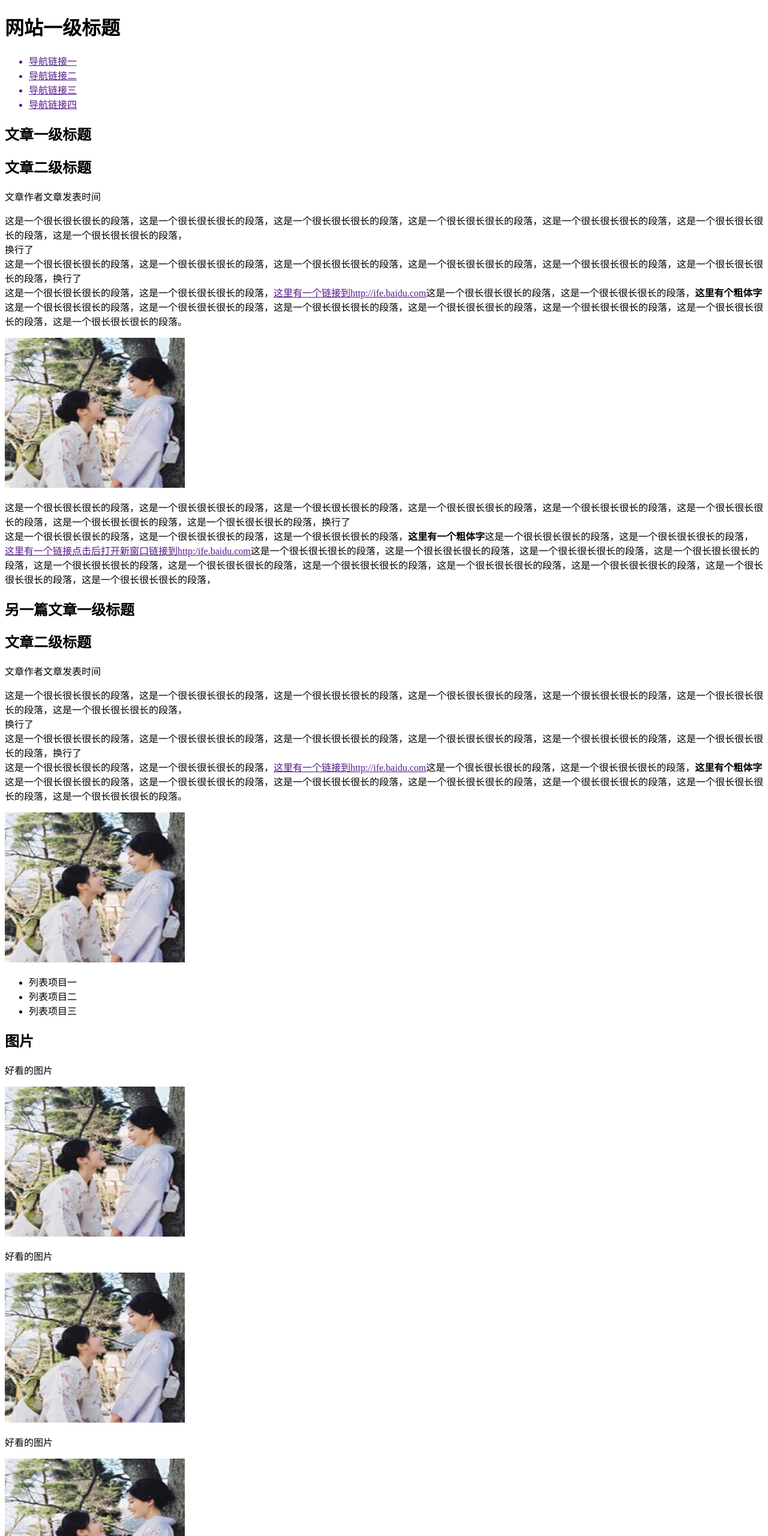
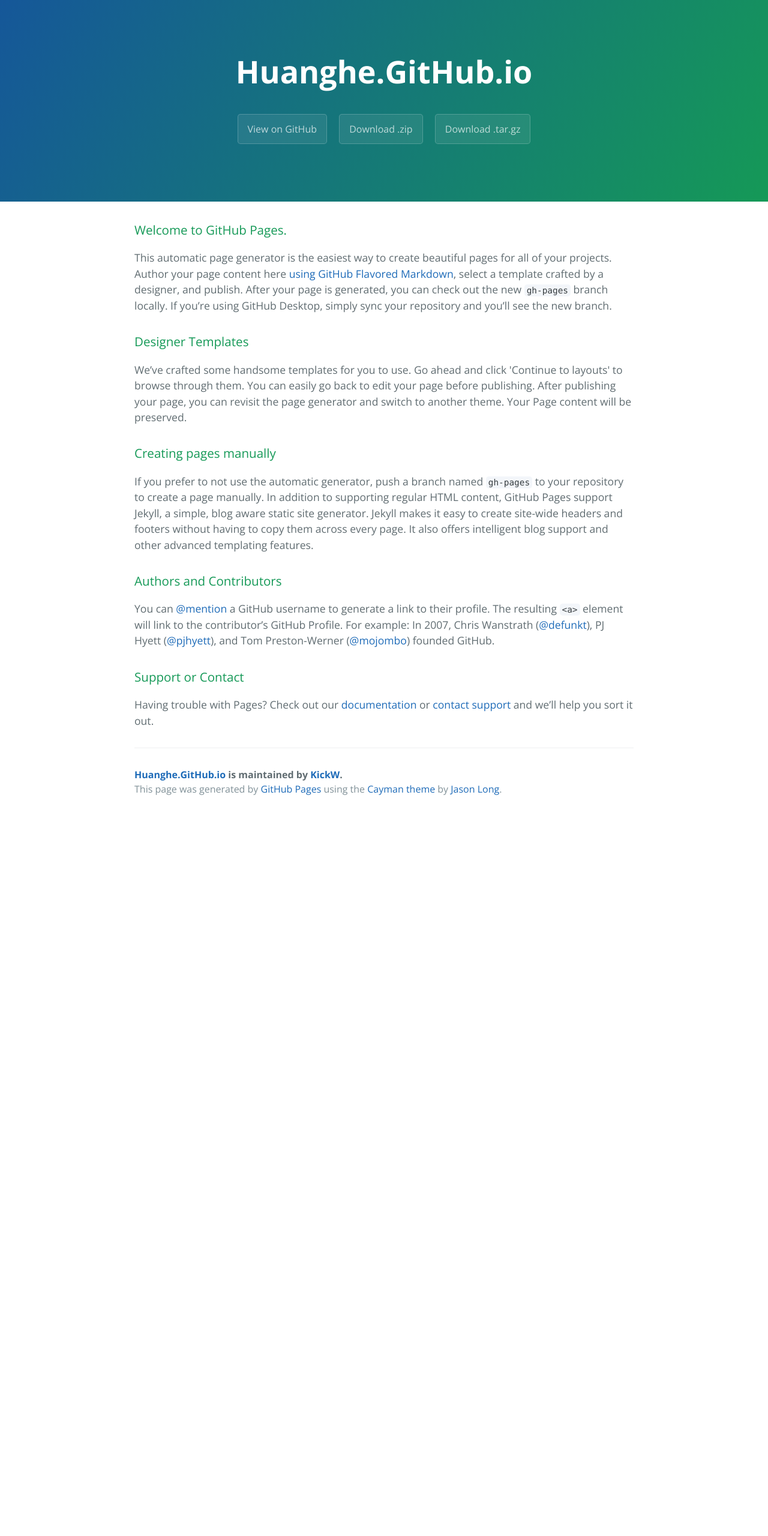
Before and after one commit to KickW/huanghe.github.io, a plain HTML site: page index.html in a window 1280 px wide. Shown: the top 2560 px of the page at 60% size. After the commit the page ends 1359 px from the top, so only its background shows below. Drawn offline with nearby package versions, Linux system fonts and the light colour scheme.

Commit message:
Create gh-pages branch via GitHub

```diff
--- a/index.html
+++ b/index.html
@@ -1,131 +1,57 @@
 <!DOCTYPE html>
-<html lang="en">
+<html lang="en-us">
   <head>
     <meta charset="UTF-8">
-	<title>task1</title>
+    <title>Huanghe.GitHub.io by KickW</title>
+    <meta name="viewport" content="width=device-width, initial-scale=1">
+    <link rel="stylesheet" type="text/css" href="stylesheets/normalize.css" media="screen">
+    <link href='https://fonts.googleapis.com/css?family=Open+Sans:400,700' rel='stylesheet' type='text/css'>
+    <link rel="stylesheet" type="text/css" href="stylesheets/stylesheet.css" media="screen">
+    <link rel="stylesheet" type="text/css" href="stylesheets/github-light.css" media="screen">
   </head>
   <body>
-	<div class="header">
-	<h1>网站一级标题</h1>
-		<ul>
-			<a href=""><li>导航链接一</li></a>
-			<a href=""><li>导航链接二</li></a>
-			<a href=""><li>导航链接三</li></a>
-			<a href=""><li>导航链接四</li></a>
-		</ul>
-	</div>
-	<div class="passage">
-		<h2>文章一级标题</h2>
-		<h2>文章二级标题</h2>
-		<p><span>文章作者</span><span>文章发表时间</span></p>
-		<p>这是一个很长很长很长的段落，这是一个很长很长很长的段落，这是一个很长很长很长的段落，这是一个很长很长很长的段落，这是一个很长很长很长的段落，这是一个很长很长很长的段落，这是一个很长很长很长的段落，</br>换行了</br>这是一个很长很长很长的段落，这是一个很长很长很长的段落，这是一个很长很长很长的段落，这是一个很长很长很长的段落，这是一个很长很长很长的段落，这是一个很长很长很长的段落，换行了</br>这是一个很长很长很长的段落，这是一个很长很长很长的段落，<a href="">这里有一个链接到http://ife.baidu.com</a>这是一个很长很长很长的段落，这是一个很长很长很长的段落，<b>这里有个粗体字</b>这是一个很长很长很长的段落，这是一个很长很长很长的段落，这是一个很长很长很长的段落，这是一个很长很长很长的段落，这是一个很长很长很长的段落，这是一个很长很长很长的段落，这是一个很长很长很长的段落。</p>
-		<img src="网页.gif" style="width:300px;height: 250px;" alt="">
-		<p>这是一个很长很长很长的段落，这是一个很长很长很长的段落，这是一个很长很长很长的段落，这是一个很长很长很长的段落，这是一个很长很长很长的段落，这是一个很长很长很长的段落，这是一个很长很长很长的段落，这是一个很长很长很长的段落，换行了</br>这是一个很长很长很长的段落，这是一个很长很长很长的段落，这是一个很长很长很长的段落，<b>这里有一个粗体字</b>这是一个很长很长很长的段落，这是一个很长很长很长的段落，<a href="">这里有一个链接点击后打开新窗口链接到http:/ife.baidu.com</a>这是一个很长很长很长的段落，这是一个很长很长很长的段落，这是一个很长很长很长的段落，这是一个很长很长很长的段落，这是一个很长很长很长的段落，这是一个很长很长很长的段落，这是一个很长很长很长的段落，这是一个很长很长很长的段落，这是一个很长很长很长的段落，这是一个很长很长很长的段落，这是一个很长很长很长的段落，</p>
-		<h2>另一篇文章一级标题</h2>
-		<h2>文章二级标题</h2>
-		<p><span>文章作者</span><span>文章发表时间</span></p>
-		<p>这是一个很长很长很长的段落，这是一个很长很长很长的段落，这是一个很长很长很长的段落，这是一个很长很长很长的段落，这是一个很长很长很长的段落，这是一个很长很长很长的段落，这是一个很长很长很长的段落，</br>换行了</br>这是一个很长很长很长的段落，这是一个很长很长很长的段落，这是一个很长很长很长的段落，这是一个很长很长很长的段落，这是一个很长很长很长的段落，这是一个很长很长很长的段落，换行了</br>这是一个很长很长很长的段落，这是一个很长很长很长的段落，<a href="">这里有一个链接到http://ife.baidu.com</a>这是一个很长很长很长的段落，这是一个很长很长很长的段落，<b>这里有个粗体字</b>这是一个很长很长很长的段落，这是一个很长很长很长的段落，这是一个很长很长很长的段落，这是一个很长很长很长的段落，这是一个很长很长很长的段落，这是一个很长很长很长的段落，这是一个很长很长很长的段落。</p>
-		<img src="网页.gif" style="width:300px;height: 250px;" alt="">
-		<ul>
-			<li>列表项目一</li>
-			<li>列表项目二</li>
-			<li>列表项目三</li>
-		</ul>
-		<h2>图片</h2>
-		<p>好看的图片</p>
-		<img src="网页.gif" style="width:300px;height: 250px;" alt="">
-		<p>好看的图片</p>
-		<img src="网页.gif" style="width:300px;height: 250px;" alt="">
-		<p>好看的图片</p>
-		<img src="网页.gif" style="width:300px;height: 250px;" alt="">
-		<p>好看的图片</p>
-		<img src="网页.gif" style="width:300px;height: 250px;" alt="">
-		<p>好看的图片</p>
-		<img src="网页.gif" style="width:300px;height: 250px;" alt="">
-		<p>好看的图片</p>
-		<img src="网页.gif" style="width:300px;height: 250px;" alt="">
-		<p>好看的图片</p>
-		<img src="网页.gif" style="width:300px;height: 250px;" alt="">
-		<p>好看的图片</p>
-		<img src="网页.gif" style="width:300px;height: 250px;" alt="">
-		<p>好看的图片</p>
-		<img src="网页.gif" style="width:300px;height: 250px;" alt="">
-		<p>好看的图片</p>
-		<img src="网页.gif" style="width:300px;height: 250px;" alt="">
-		<h2>最后一篇文章一级标题</h2>
-		<h2>文章二级标题</h2>
-		<p><span>文章作者</span><span>文章发表时间</span></p>
-		<ol>
-			<li>排名1</li>
-			<li>排名2</li>
-			<li>排名3</li>
-		</ol>
-		<p>下面是一个表格，给表格加了一个border="1"好让你看出是一个表格</p>
-		<table border="1">
-			<tr>
-				<th>表头</th>
-				<th>表头</th>
-				<th>表头</th>
-			</tr>
-			<tr>
-				<td>表内容单元格</td>
-				<td>表内容单元格</td>
-				<td><a href="">操作</a></td>
-			</tr>
-			<tr>
-				<td>表内容单元格</td>
-				<td>表内容单元格</td>
-				<td><a href="">操作</a></td>
-			</tr>
-			<tr>
-				<td>表内容单元格</td>
-				<td>表内容单元格</td>
-				<td><a href="">操作</a></td>
-			</tr>
-			<tr>
-				<td>表内容单元格</td>
-				<td>表内容单元格</td>
-				<td><a href="">操作</a></td>
-			</tr>
-			<tr>
-				<td>总计</td>
-				<td colspan="2">1000</td>
-			</tr>
-		</table>
-		<h2>这里以后是一个侧栏，这是侧栏的标题</h2>
-		<h2>侧栏注册窗口标题</h2>
-		<p>请输入邮箱地址:</p><input type="text" placeholder="这是一个文本输入框">
-		<p>邮箱地址请按要求格式输入</p>
-		<p>请输入密码</p><input type="text" placeholder="这是一个文本输入框">请重复输入密码:<input type="text" placeholder="这是一个文本输入框">
-		<p>密码请为6-16位英文数字</p>
+    <section class="page-header">
+      <h1 class="project-name">Huanghe.GitHub.io</h1>
+      <h2 class="project-tagline"></h2>
+      <a href="https://github.com/KickW/huanghe.github.io" class="btn">View on GitHub</a>
+      <a href="https://github.com/KickW/huanghe.github.io/zipball/master" class="btn">Download .zip</a>
+      <a href="https://github.com/KickW/huanghe.github.io/tarball/master" class="btn">Download .tar.gz</a>
+    </section>
 
-		<p>
-			<span>性别:</span>
-			<span class="gender">
-				<input type="radio" name="gender" id="male"><label for="male">男</label>
-				<input type="radio" name="gender" id="female"><label for="female">女</label>
-			</span>
-			<span>城市:</span>
-			<span class="city">
-				<select>
-					<option value="0">北京</option>
-					<option value="1">上海</option>
-					<option value="2">广州</option>
-				</select>
-			</span>
-			<span>爱好:</span>
-			<span>
-				<input type="checkbox" name="hobby" id="spo"><label for="spo">运动</label>
-				<input type="checkbox" name="hobby" id="art"><label for="art">艺术</label>
-				<input type="checkbox" name="hobby" id="sci"><label for="sci">科学</label>
-			</span>
-			<span>个人描述</span>
-			<textarea placeholder="这是一个多行输入框，输入您的个人描述"></textarea>
-			<input type="submit" value="确认提交">
-		</p>
-	</div>
-	<footer>
-		版权所有:&copy;
+    <section class="main-content">
+      <h3>
+<a id="welcome-to-github-pages" class="anchor" href="#welcome-to-github-pages" aria-hidden="true"><span aria-hidden="true" class="octicon octicon-link"></span></a>Welcome to GitHub Pages.</h3>
+
+<p>This automatic page generator is the easiest way to create beautiful pages for all of your projects. Author your page content here <a href="https://guides.github.com/features/mastering-markdown/">using GitHub Flavored Markdown</a>, select a template crafted by a designer, and publish. After your page is generated, you can check out the new <code>gh-pages</code> branch locally. If you’re using GitHub Desktop, simply sync your repository and you’ll see the new branch.</p>
+
+<h3>
+<a id="designer-templates" class="anchor" href="#designer-templates" aria-hidden="true"><span aria-hidden="true" class="octicon octicon-link"></span></a>Designer Templates</h3>
+
+<p>We’ve crafted some handsome templates for you to use. Go ahead and click 'Continue to layouts' to browse through them. You can easily go back to edit your page before publishing. After publishing your page, you can revisit the page generator and switch to another theme. Your Page content will be preserved.</p>
+
+<h3>
+<a id="creating-pages-manually" class="anchor" href="#creating-pages-manually" aria-hidden="true"><span aria-hidden="true" class="octicon octicon-link"></span></a>Creating pages manually</h3>
+
+<p>If you prefer to not use the automatic generator, push a branch named <code>gh-pages</code> to your repository to create a page manually. In addition to supporting regular HTML content, GitHub Pages support Jekyll, a simple, blog aware static site generator. Jekyll makes it easy to create site-wide headers and footers without having to copy them across every page. It also offers intelligent blog support and other advanced templating features.</p>
+
+<h3>
+<a id="authors-and-contributors" class="anchor" href="#authors-and-contributors" aria-hidden="true"><span aria-hidden="true" class="octicon octicon-link"></span></a>Authors and Contributors</h3>
+
+<p>You can <a href="https://help.github.com/articles/basic-writing-and-formatting-syntax/#mentioning-users-and-teams" class="user-mention">@mention</a> a GitHub username to generate a link to their profile. The resulting <code>&lt;a&gt;</code> element will link to the contributor’s GitHub Profile. For example: In 2007, Chris Wanstrath (<a href="https://github.com/defunkt" class="user-mention">@defunkt</a>), PJ Hyett (<a href="https://github.com/pjhyett" class="user-mention">@pjhyett</a>), and Tom Preston-Werner (<a href="https://github.com/mojombo" class="user-mention">@mojombo</a>) founded GitHub.</p>
+
+<h3>
+<a id="support-or-contact" class="anchor" href="#support-or-contact" aria-hidden="true"><span aria-hidden="true" class="octicon octicon-link"></span></a>Support or Contact</h3>
+
+<p>Having trouble with Pages? Check out our <a href="https://help.github.com/pages">documentation</a> or <a href="https://github.com/contact">contact support</a> and we’ll help you sort it out.</p>
+
+      <footer class="site-footer">
+        <span class="site-footer-owner"><a href="https://github.com/KickW/huanghe.github.io">Huanghe.GitHub.io</a> is maintained by <a href="https://github.com/KickW">KickW</a>.</span>
+
+        <span class="site-footer-credits">This page was generated by <a href="https://pages.github.com">GitHub Pages</a> using the <a href="https://github.com/jasonlong/cayman-theme">Cayman theme</a> by <a href="https://twitter.com/jasonlong">Jason Long</a>.</span>
       </footer>
+
+    </section>
+
+
   </body>
 </html>
```
Lines whose indentation alone changed are shown as unchanged.
